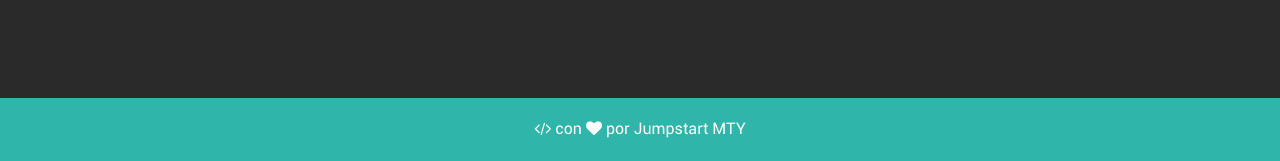
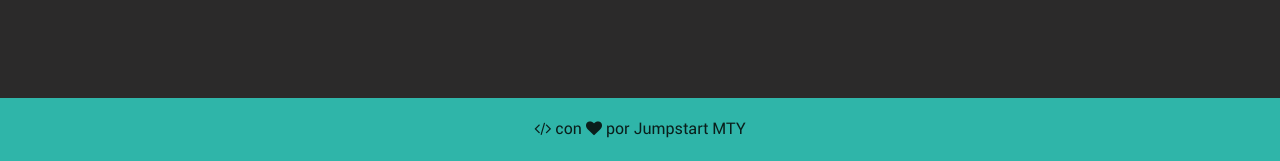
Before and after one commit to diegowifi/swmty14, a plain HTML site: page index.html in a window 1280 px wide. Shown: the part 5326-5487 px from the top of the page. Drawn offline with nearby package versions, Linux system fonts and the light colour scheme.

Commit message:
Change footer text color

```diff
--- a/css/style.css
+++ b/css/style.css
@@ -435,7 +435,7 @@ footer {
     width: 100%;
     background-color: #2fb5a9;
     padding: 20px 0 20px 0;
-    color: #FFF;
+    color: #0a1e1b;
     font-size: 16px;
     text-align: center;
     font-family: "Roboto", sans-serif;
@@ -443,12 +443,12 @@ footer {
 
 footer a{
 	text-decoration: none;
-	color: #FFF;
+	color: #0a1e1b;
 }
 
 footer a:hover{
 	text-decoration: none;
-	color: #FFF;
+	color: #0a1e1b;
 }
 
 
```
